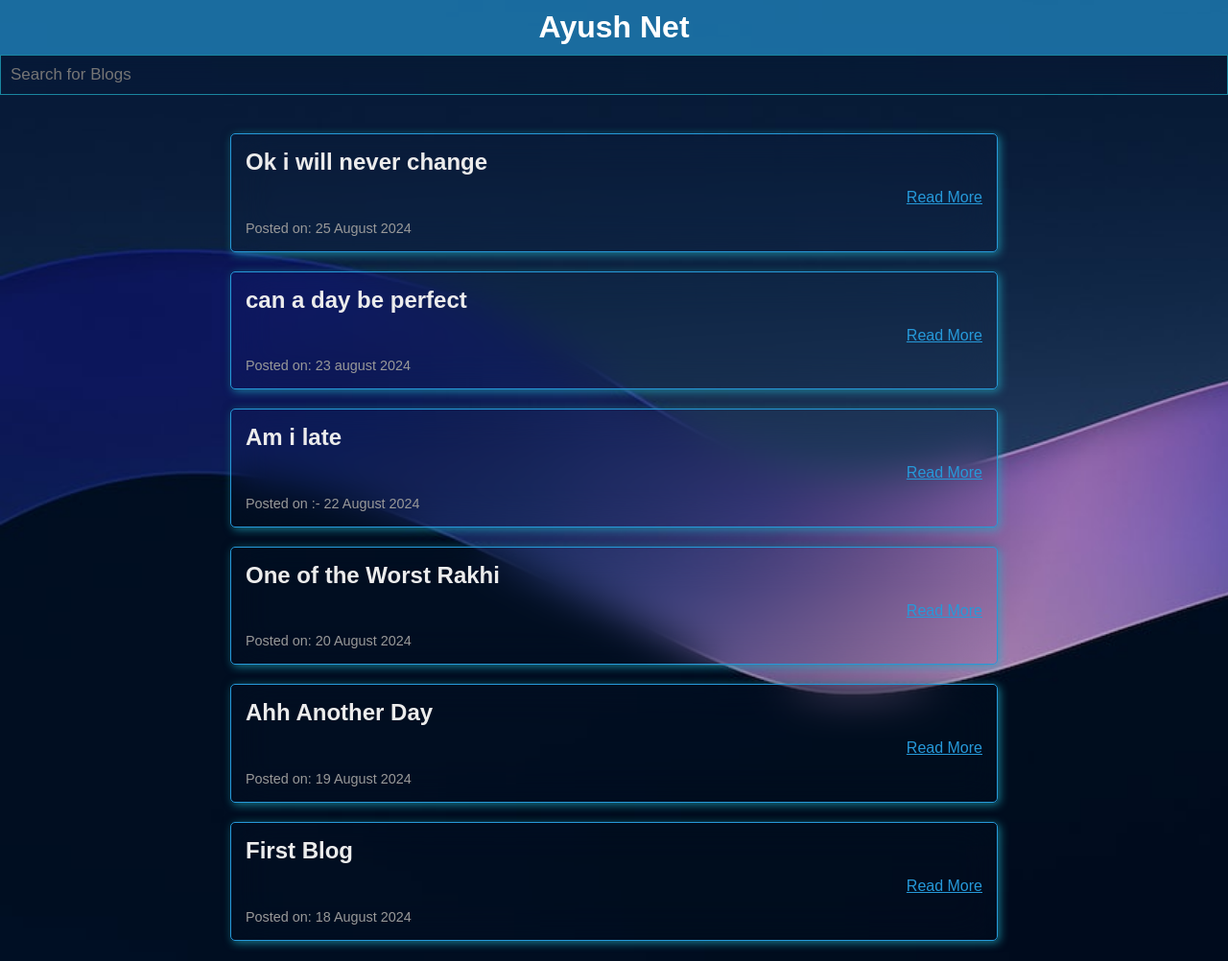
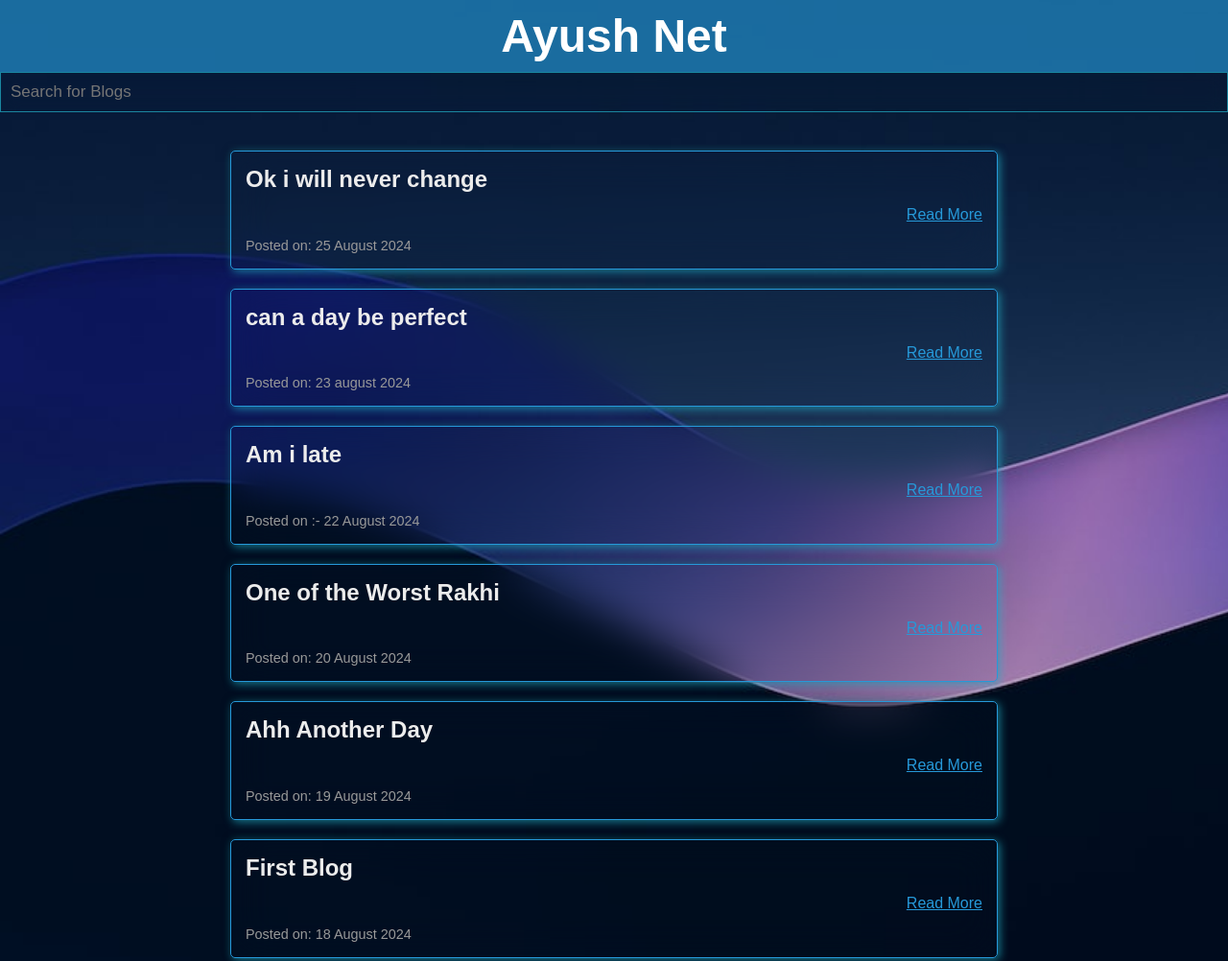
Before and after one commit to Lonewolf00001/First-website-, a plain HTML site: page index.html in a window 1280 px wide. Shown: the top 1002 px of the page at 96% size. Drawn offline with Linux system fonts and the light colour scheme.

Commit message:
update style.css

```diff
--- a/style.css
+++ b/style.css
@@ -18,6 +18,8 @@
                 color: white;
                 padding: 10px;
                 text-align: center;
+                font-weight: 800;
+                font-size: 24px
             }
 
             main {
```
